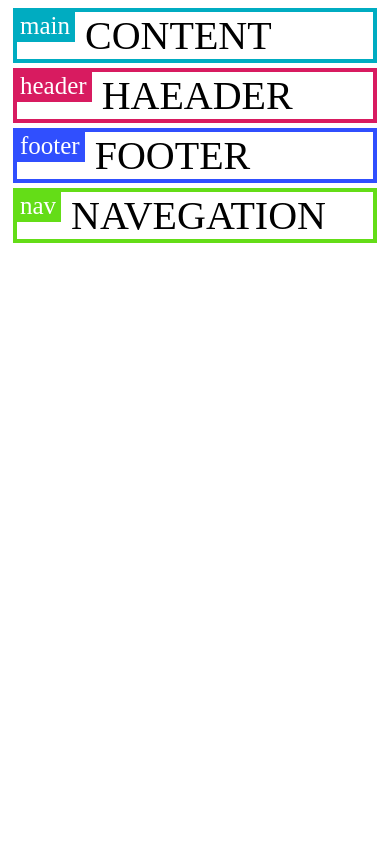
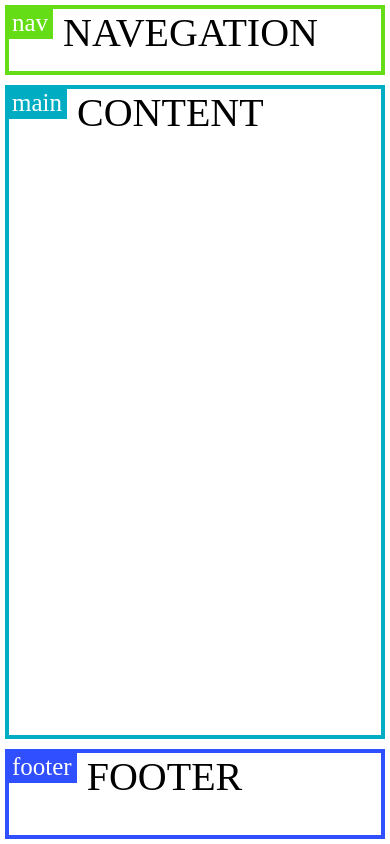
Before and after one commit to AlbertoParente/study-web-javaScript, a plain HTML site: page activity-js/css/cssgrid3.html in a window 390 px wide. Drawn offline with Linux system fonts and the light colour scheme.

Commit message:
Adding the grid concept in CSS, continuation

```diff
--- a/activity-js/css/cssgrid3.html
+++ b/activity-js/css/cssgrid3.html
@@ -6,7 +6,45 @@
     <title>CSS Grid #03</title>
     <link rel="stylesheet" href="css/tag.css">
     <style>
-        /* ... */
+        * {
+            padding: 0;
+            margin: 0;
+        }
+
+        header {
+            grid-area: header_;
+        }
+
+        nav {
+            grid-area: navegation_;
+        }
+
+        main {
+            grid-area: content_;
+        }
+
+        footer {
+            grid-area: footer_;
+        }
+
+        body {
+            display: grid;
+            min-height: 100vh;
+            grid-template-columns: 300px 1fr;
+            grid-template-rows: 100px 1fr 100px;
+            grid-template-areas: 'header_ header_' 'navegation_ content_' 'footer_ footer_';
+        }
+
+        @media(max-width: 700px) {
+            body {
+                grid-template-columns: 1fr;
+                grid-template-rows: 80px 1fr 100px;
+                grid-template-areas: 'navegation_' 'content_'  'footer_';
+            }
+
+            header { display: none; }
+        }
+
     </style>
 </head>
 
```
